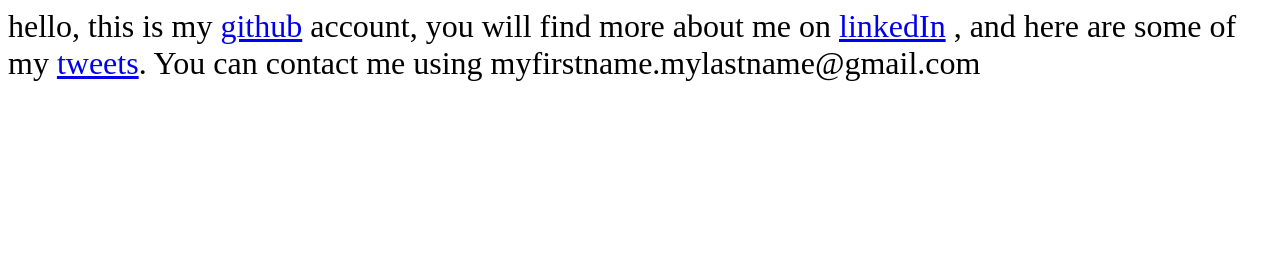
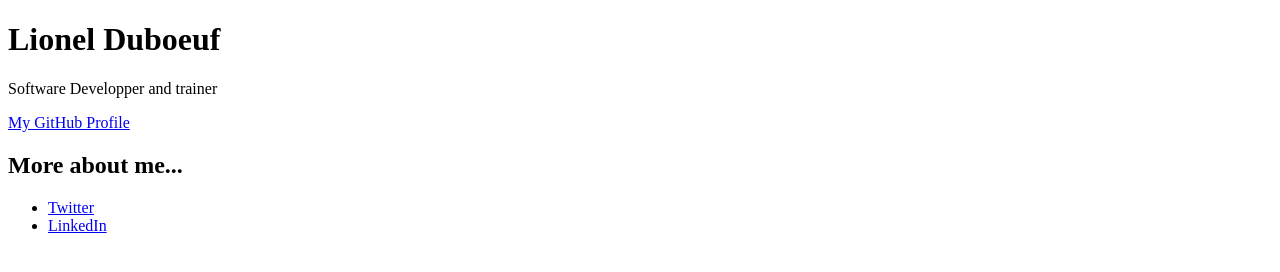
Before and after one commit to lduboeuf/lduboeuf.github.io, a plain HTML site: page index.html in a window 1280 px wide. Drawn offline with Linux system fonts and the light colour scheme.

Commit message:
simplify homepage

```diff
--- a/index.html
+++ b/index.html
@@ -1,16 +1,29 @@
+<!doctype html>
 <html>
-	<head>
-		<title>Lionel Duboeuf - Software developer and trainer</title>
-		<style>
-			p {
-			  font-size: 4vmin;
-			}
-		</style>
-	</head>
+  <head>
+    <meta charset="utf-8">
+    <title>Lionel Duboeuf</title>
+  </head>
+  <body>
+    <div class="wrapper">
+      <header>
+        <h1>Lionel Duboeuf</h1>
+        <p> Software Developper and trainer </p>
+        <p><a href="https://github.com/lduboeuf"> My GitHub Profile </a></p>
+      </header>
+      <section>
 
-  <body>
-    <p>hello,  this is my <a href="https://github.com/lduboeuf">github</a> account,
-    you will find more about me on <a href="https://fr.linkedin.com/in/lduboeuf">linkedIn</a> ,
-     and here are some of my <a href="https://twitter.com/LDuboeuf">tweets</a>. You can contact me using myfirstname.mylastname@gmail.com</p>
+
+
+        <h2>More about me...</h2>
+
+          <ul>
+            <li><a href="https://twitter.com/LDuboeuf">Twitter</a></li>
+            <li><a href="https://fr.linkedin.com/in/lduboeuf">LinkedIn</a></li>
+          </ul>
+      </section>
+
+    </div>
+
   </body>
 </html>
```
